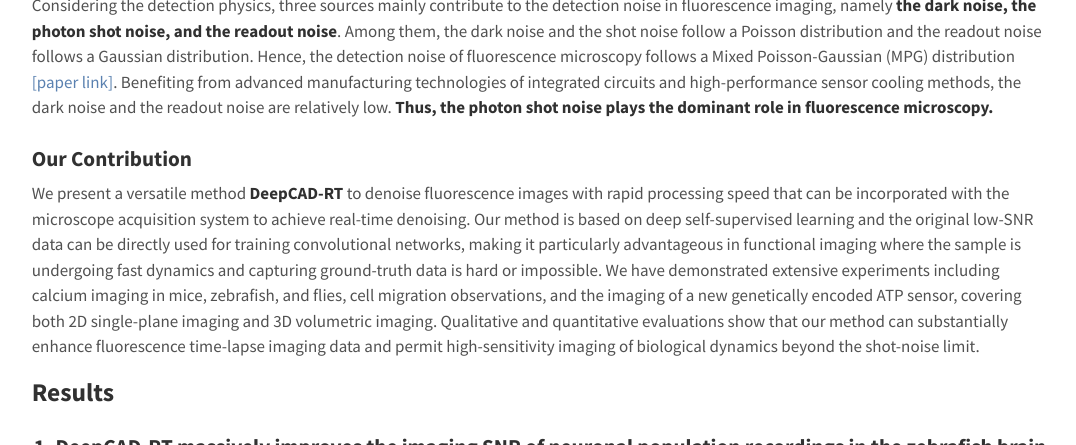
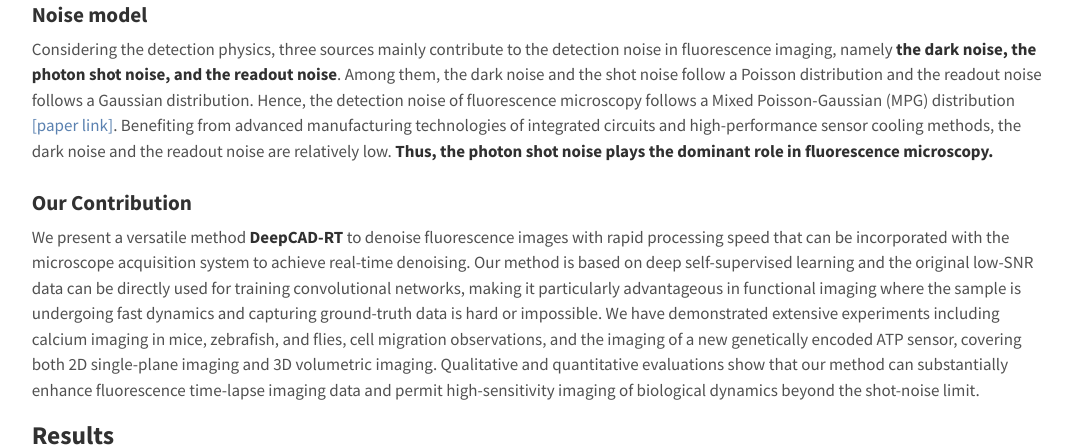
Before and after one commit to cabooster/DeepCAD-RT, a Jekyll site: the page built from About.md, in a window 1280 px wide and 900 px high, scrolled down 1486 px, cut to the strip 259-704 px from the top of the window. Shown: the whole strip, without its empty margins (100-1176 px from the left). Built offline with Jekyll 4.4.1, drawn with Linux system fonts in a browser that asks for light colours.

Commit message:
Update About.md

```diff
--- a/About.md
+++ b/About.md
@@ -32,6 +32,7 @@ title: About
 <center><img src="https://github.com/cabooster/DeepCAD-RT/blob/page/images/deepcad6.png?raw=true" width="1000" align="middle" /></center>
 
 
+### Noise model
 Considering the detection physics, three sources mainly contribute to the detection noise in fluorescence imaging, namely **the dark noise, the photon shot noise, and the readout noise**. Among them, the dark noise and the shot noise follow a Poisson distribution and the readout noise follows a Gaussian distribution. Hence, the detection noise of fluorescence microscopy follows a Mixed Poisson-Gaussian (MPG) distribution [[paper link]](https://ieeexplore.ieee.org/document/8327626). Benefiting from advanced manufacturing technologies of integrated circuits and high-performance sensor cooling methods, the dark noise and the readout noise are relatively low. **Thus, the photon shot noise plays the dominant role in fluorescence microscopy.**
 
 
```
